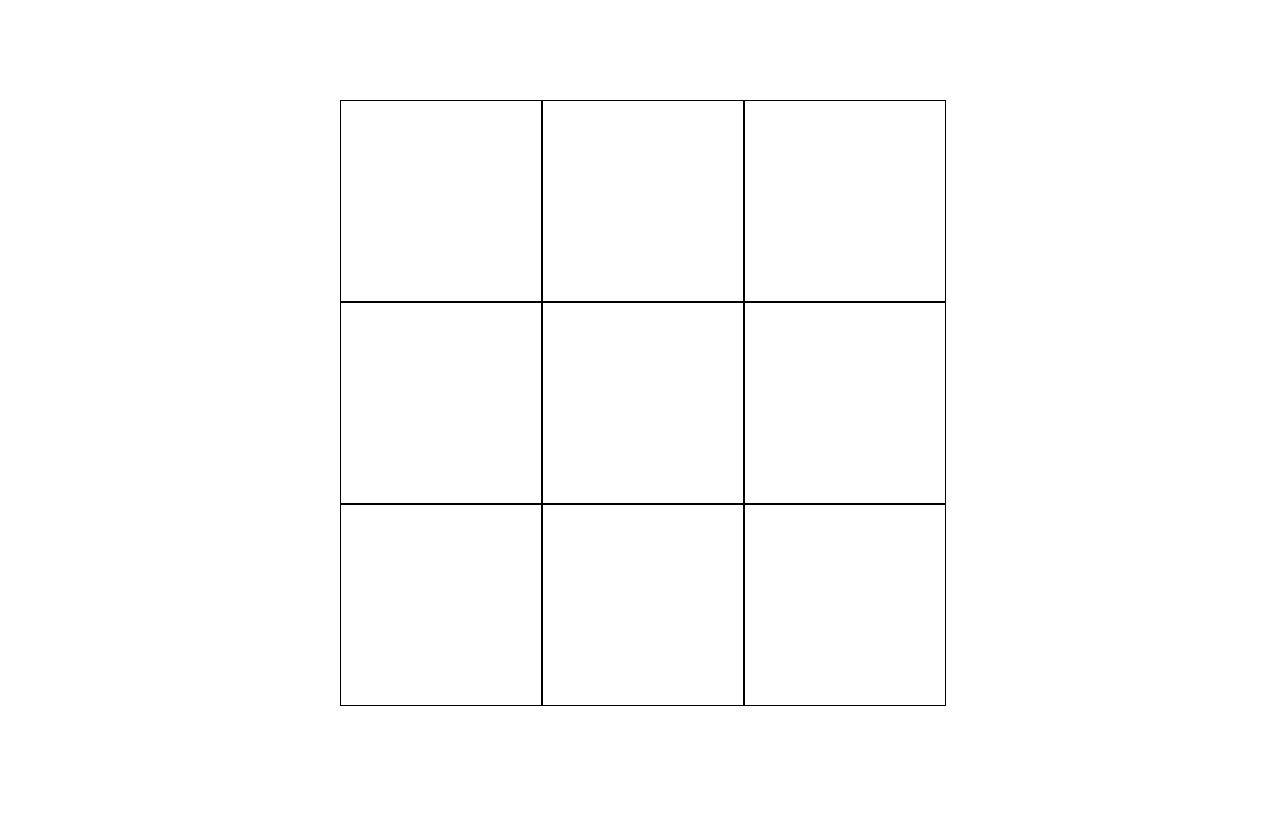
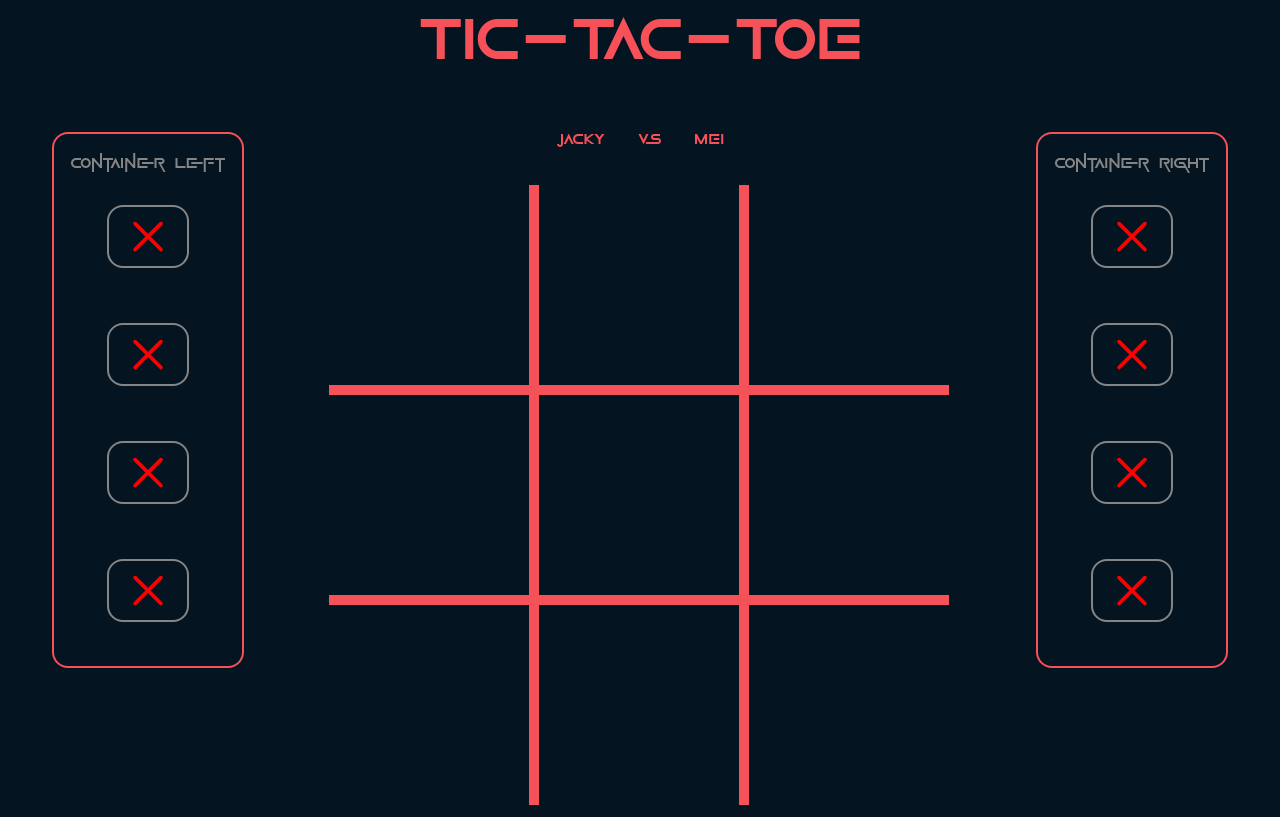
Before and after one commit to jpeng322/Tic-Tac-Toe, a plain HTML site: page index.html in a window 1280 px wide. Drawn offline with nearby package versions, Linux system fonts and the light colour scheme.

Commit message:
Added foundational styling and debugged stacking instances

```diff
--- a/index.html
+++ b/index.html
@@ -9,12 +9,51 @@
     <link rel="stylesheet" href="style.css">
     </link>
     <script defer src="script.js"></script>
+    <link rel="preconnect" href="https://fonts.googleapis.com">
+    <link rel="preconnect" href="https://fonts.gstatic.com" crossorigin>
+    <link href="https://fonts.googleapis.com/css2?family=Comic+Neue:ital,wght@1,700&display=swap" rel="stylesheet">
 
 
 </head>
 
 <body>
-    <div class="container"></div>
+    <div class="left markers">Container left
+        <div>
+            <ion-icon class='cross-option' name='close-outline'></ion-icon>
+        </div>
+        <div>
+            <ion-icon class='cross-option' name='close-outline'></ion-icon>
+        </div>
+        <div>
+            <ion-icon class='cross-option' name='close-outline'></ion-icon>
+        </div>
+        <div>
+            <ion-icon class='cross-option' name='close-outline'></ion-icon>
+        </div>
+    </div>
+    <div class="middle">
+        <header class="title">TIC-TAC-TOE</header>
+        <div class="playervs">
+            <div class="player1">Player 1</div>
+            <div>vs</div>
+            <div class="player2">Player 2</div>
+        </div>
+        <div class="container"></div>
+    </div>
+    <div class="right markers">Container right
+        <div>
+            <ion-icon class='cross-option' name='close-outline'></ion-icon>
+        </div>
+        <div>
+            <ion-icon class='cross-option' name='close-outline'></ion-icon>
+        </div>
+        <div>
+            <ion-icon class='cross-option' name='close-outline'></ion-icon>
+        </div>
+        <div>
+            <ion-icon class='cross-option' name='close-outline'></ion-icon>
+        </div>
+    </div>
     <script type="module" src="https://unpkg.com/ionicons@5.5.2/dist/ionicons/ionicons.esm.js"></script>
     <script nomodule src="https://unpkg.com/ionicons@5.5.2/dist/ionicons/ionicons.js"></script>
 </body>
--- a/script.js
+++ b/script.js
@@ -16,7 +16,7 @@ let playingField = [[0, 0, 0],
 [0, 0, 0],
 [0, 0, 0]];
 
-console.log(playingField)
+// console.log(playingField)
 class Player {
     constructor(name, mark) {
         this.name = name;
@@ -107,7 +107,7 @@ class Player {
             allBox[i].addEventListener("click", e => {
                 if (this.turn) {
                     if (e.target.innerHTML === "") {
-                        // console.log(e.target.innerHTML)
+                        console.log(e.target.innerHTML)
                         this.updateField(e);
                         this.marker(e);
                         this.turn = !this.turn;
@@ -118,9 +118,9 @@ class Player {
                     }
                 } else {
                     // console.log(takenAttr)
-                    if (document.getElementsByClassName(`box ${[i]} `)[0].getAttribute("taken") === 'false') {
+                    if (document.getElementsByClassName(`box ${[i]}`)[0].getAttribute("taken") === 'false') {
                         this.turn = !this.turn;
-                        document.getElementsByClassName(`box ${[i]} `)[0].setAttribute("taken", true);
+                        document.getElementsByClassName(`box ${[i]}`)[0].setAttribute("taken", true);
                     } else {
                         this.turn = this.turn;
                     } console.log(`${this.name}, ${this.turn} ${counter}`)
@@ -138,6 +138,7 @@ class theField {
         for (let i = 0; i < 9; i++) {
             const box = document.createElement('div');
             box.className = `box ${i}`;
+            box.id = `box-${i}`
             box.value = `${i}`;
             // box.innerHTML = "<ion-icon class='circle' name='ellipse-outline'></ion-icon>";
             // box.innerHTML = "<ion-icon class='cross' name='close-outline'></ion-icon>"
@@ -154,10 +155,8 @@ field.createField();
 const firstRow = playingField[0]
 const secRow = playingField[1]
 const thirdRow = playingField[2]
-const player1 = new Player('Jacky', "<p><ion-icon class='circle' name='ellipse-outline'></ion-icon></p>");
-const player2 = new Player('Mei', "<p><ion-icon class='cross' name='close-outline'></ion-icon></p>");
-// const player1 = new Player('Jacky', "Jacky");
-// const player2 = new Player('Mei', "mei");
+const player1 = new Player('Jacky', "<p><ion-icon class='circle' name='ellipse-outline'><span>1<span></ion-icon></p>");
+const player2 = new Player('Mei', "<p><ion-icon class='cross' name='close-outline'><span>1<span></ion-icon></p>");
 player1.turn = true;
 player1.whosTurn();
 player2.whosTurn();
@@ -232,5 +231,9 @@ function checkWinner() {
     // console.log(player2.hasWon)
 }
 
+playerOneHead = document.querySelector(".player1");
+playerOneHead.textContent = player1.name.toUpperCase()
+playerTwoHead = document.querySelector(".player2");
+playerTwoHead.textContent = player2.name.toUpperCase()
 
 // playGame()
--- a/style.css
+++ b/style.css
@@ -1,9 +1,16 @@
+@font-face {
+    font-family: squidFont;
+    src: url(game_of_squids/Game\ Of\ Squids.otf);
+}
+
 html>* {
     margin: 0;
     padding: 0;
     box-sizing: border-box;
+    font-family: squidFont, 'Comic Neue', cursive;
+}
 
-}
+
 
 html {
     height: 100vh;
@@ -12,10 +19,83 @@ html {
     align-items: center;
 }
 
+
 body {
+    /* border: 1px solid white; */
     display: flex;
     justify-content: center;
     align-content: center;
+    background-color: #041420;
+    gap: 6rem;
+}
+
+/* body>* {
+    border: 1px solid white;
+} */
+
+.middle {
+    /* border: 1px solid white; */
+    display: flex;
+    flex-direction: column;
+    align-items: center;
+    justify-content: center;
+    /* width: 800px; */
+}
+
+
+.middle>* {
+    /* border: 1px solid white; */
+    margin-bottom: 2rem;
+}
+
+.title {
+    color: #F65158;
+    text-align: center;
+    font-size: 4rem;
+}
+
+
+.playervs {
+    color: #F65158;
+    display: flex;
+    gap: 2rem;
+    justify-content: center;
+}
+
+.playervs>* {
+    /* border: 1px solid green; */
+}
+
+.markers {
+    /* height: 50%;
+    width: 50%; */
+    color: #858585;
+    font-size: 1rem;
+    height: 500px;
+    align-self: center;
+    border-radius: 1rem;
+    border: 2px solid #F65158;
+    display: flex;
+    flex-direction: column;
+    padding: 1rem;
+}
+
+.markers>* {
+    /* border: 1px solid red; */
+    display: flex;
+    flex: 1;
+    width: 100%;
+    justify-content: center;
+    align-items: center;
+}
+
+.cross-option {
+    border: 2px solid #858585;
+    border-radius: 16px;
+    width: 50%;
+    height: 50%;
+    color: red;
+    justify-self: center;
 }
 
 .container {
@@ -25,10 +105,12 @@ body {
     display: grid;
     grid-template-columns: repeat(3, auto);
     /* grid-template-rows: repeat(3, auto); */
+    position: relative;
+    right: 11px;
 }
 
 .box {
-    border: 1px solid black;
+    border: 5px solid #F65158;
     width: 200px;
     height: 200px;
     display: flex;
@@ -41,12 +123,15 @@ body {
     /* border: 1px solid red; */
     height: 100%;
     width: 100%;
+    display: flex;
+    justify-content: center;
+    align-items: center;
 }
 
 .circle {
     /* border: 1px solid red; */
-    width: 100%;
-    height: 100%;
+    width: 80%;
+    height: 80%;
     color: green;
 }
 
@@ -56,3 +141,28 @@ body {
     height: 100%;
     color: red;
 }
+
+#box-1,
+#box-2,
+#box-0 {
+    border-top: none;
+}
+
+#box-6,
+#box-7,
+#box-8 {
+    border-bottom: none;
+}
+
+
+#box-0,
+#box-3,
+#box-6 {
+    border-left: none;
+}
+
+#box-2,
+#box-5,
+#box-8 {
+    border-right: none;
+}
```
Also changed, not shown: game_of_squids/Game Of Squids.otf (added), game_of_squids/Game Of Squids.ttf (added), game_of_squids/license.txt (added).
